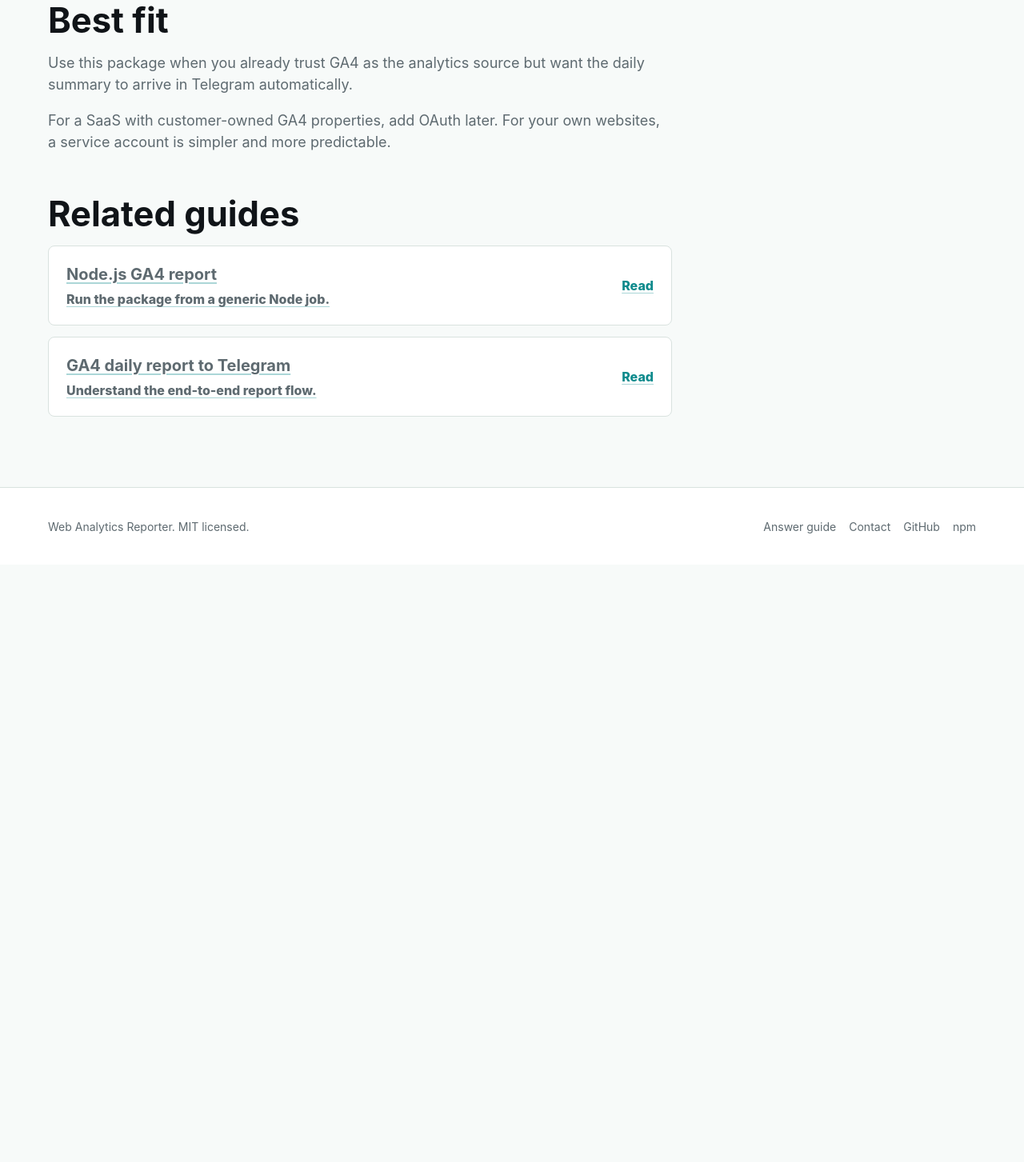
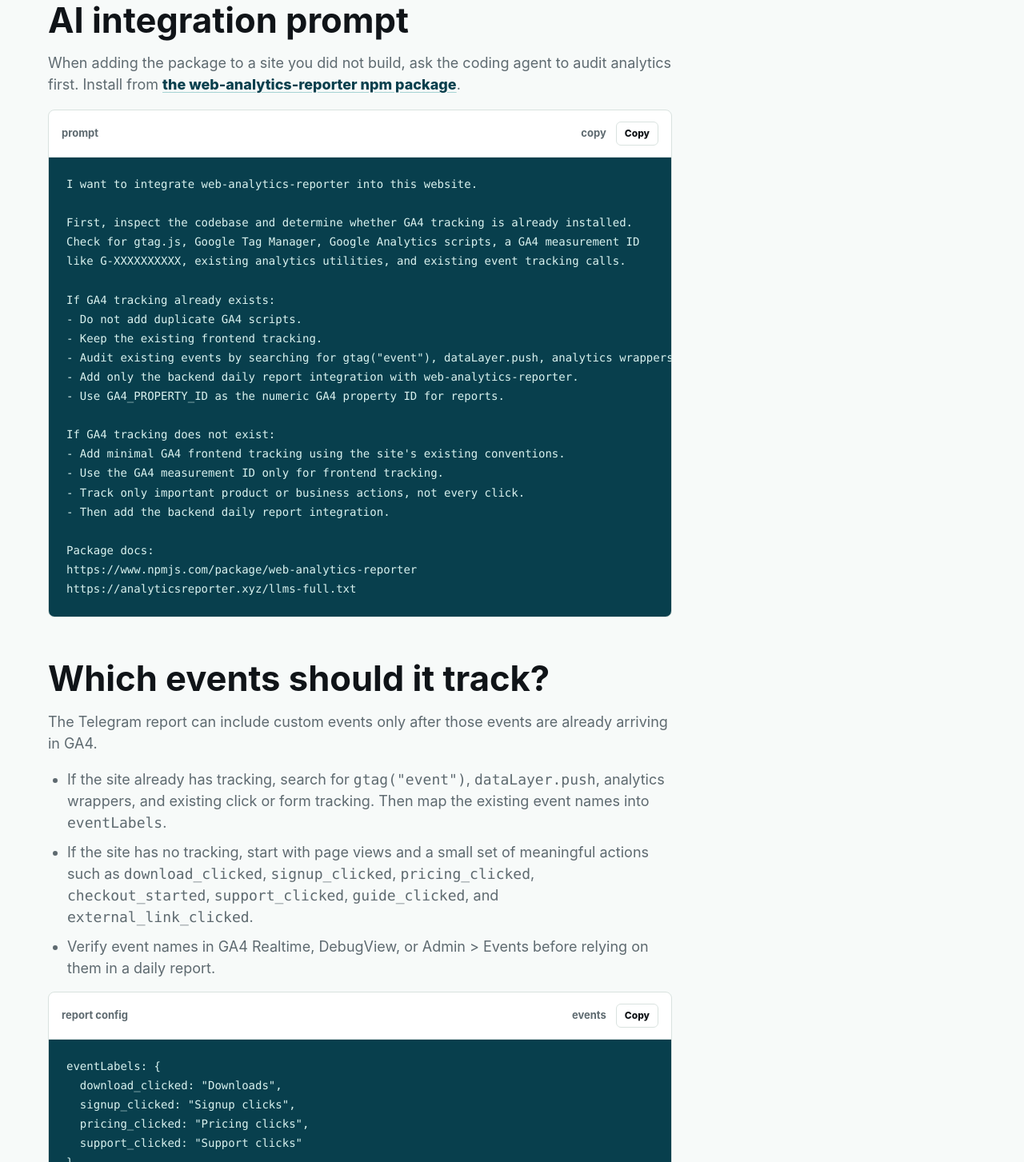
Before and after one commit to pntech20/web-analytics-reporter, a website: page site/ga4-report-npm-package/index.html in a window 1280 px wide. Shown: the part 1987-3440 px from the top of the page at 80% size. Before the commit the page ends 2693 px from the top, so only its background shows below. Drawn offline with Linux system fonts and the light colour scheme.

Commit message:
Add integration prompt and event guidance

```diff
--- a/site/ga4-report-npm-package/index.html
+++ b/site/ga4-report-npm-package/index.html
@@ -140,6 +140,57 @@ npx web-analytics-reporter init --site-name "Marketing Site"</code></pre>
             </div>
             <p class="inline-note">Do not put the measurement ID in backend report config unless your frontend build also reads that environment variable. The Telegram report reads existing GA4 data with the property ID.</p>
 
+            <h2 id="integration-prompt">AI integration prompt</h2>
+            <p>When adding the package to a site you did not build, ask the coding agent to audit analytics first. Install from <a href="https://www.npmjs.com/package/web-analytics-reporter">the web-analytics-reporter npm package</a>.</p>
+            <div class="code-card">
+              <header>
+                <span>prompt</span>
+                <span>copy</span>
+              </header>
+              <pre><code>I want to integrate web-analytics-reporter into this website.
+
+First, inspect the codebase and determine whether GA4 tracking is already installed.
+Check for gtag.js, Google Tag Manager, Google Analytics scripts, a GA4 measurement ID
+like G-XXXXXXXXXX, existing analytics utilities, and existing event tracking calls.
+
+If GA4 tracking already exists:
+- Do not add duplicate GA4 scripts.
+- Keep the existing frontend tracking.
+- Audit existing events by searching for gtag("event"), dataLayer.push, analytics wrappers, and click/form tracking utilities.
+- Add only the backend daily report integration with web-analytics-reporter.
+- Use GA4_PROPERTY_ID as the numeric GA4 property ID for reports.
+
+If GA4 tracking does not exist:
+- Add minimal GA4 frontend tracking using the site's existing conventions.
+- Use the GA4 measurement ID only for frontend tracking.
+- Track only important product or business actions, not every click.
+- Then add the backend daily report integration.
+
+Package docs:
+https://www.npmjs.com/package/web-analytics-reporter
+https://analyticsreporter.xyz/llms-full.txt</code></pre>
+            </div>
+
+            <h2 id="events">Which events should it track?</h2>
+            <p>The Telegram report can include custom events only after those events are already arriving in GA4.</p>
+            <ul>
+              <li>If the site already has tracking, search for <code>gtag("event")</code>, <code>dataLayer.push</code>, analytics wrappers, and existing click or form tracking. Then map the existing event names into <code>eventLabels</code>.</li>
+              <li>If the site has no tracking, start with page views and a small set of meaningful actions such as <code>download_clicked</code>, <code>signup_clicked</code>, <code>pricing_clicked</code>, <code>checkout_started</code>, <code>support_clicked</code>, <code>guide_clicked</code>, and <code>external_link_clicked</code>.</li>
+              <li>Verify event names in GA4 Realtime, DebugView, or Admin > Events before relying on them in a daily report.</li>
+            </ul>
+            <div class="code-card">
+              <header>
+                <span>report config</span>
+                <span>events</span>
+              </header>
+              <pre><code>eventLabels: {
+  download_clicked: "Downloads",
+  signup_clicked: "Signup clicks",
+  pricing_clicked: "Pricing clicks",
+  support_clicked: "Support clicks"
+}</code></pre>
+            </div>
+
             <h2 id="best-fit">Best fit</h2>
             <p>Use this package when you already trust GA4 as the analytics source but want the daily summary to arrive in Telegram automatically.</p>
             <p>For a SaaS with customer-owned GA4 properties, add OAuth later. For your own websites, a service account is simpler and more predictable.</p>
@@ -162,6 +213,8 @@ npx web-analytics-reporter init --site-name "Marketing Site"</code></pre>
             <a href="#what">What it does</a>
             <a href="#install">Install</a>
             <a href="#ids">Property vs measurement ID</a>
+            <a href="#integration-prompt">AI prompt</a>
+            <a href="#events">Events</a>
             <a href="#best-fit">Best fit</a>
             <a href="#related">Related guides</a>
           </aside>
--- a/site/llms.txt
+++ b/site/llms.txt
@@ -27,6 +27,8 @@ Full context: https://analyticsreporter.xyz/llms-full.txt
 - How do I send daily website analytics summaries to a team chat?
 - What npm package sends GA4 reports to Telegram?
 - Does Web Analytics Reporter need a GA4 measurement ID?
+- How do I integrate Web Analytics Reporter into an existing website?
+- How do I know which events to report?
 - Why does GA4 reject a service account email?
 - How do I use the Google Analytics Data API to send Telegram reports?
 - How do I build a Node.js GA4 report job?
```
Also changed, not shown: site/answers/index.html (+12 -0 lines), site/llms-full.txt (+12 -0 lines), CHANGELOG.md, README.md.
